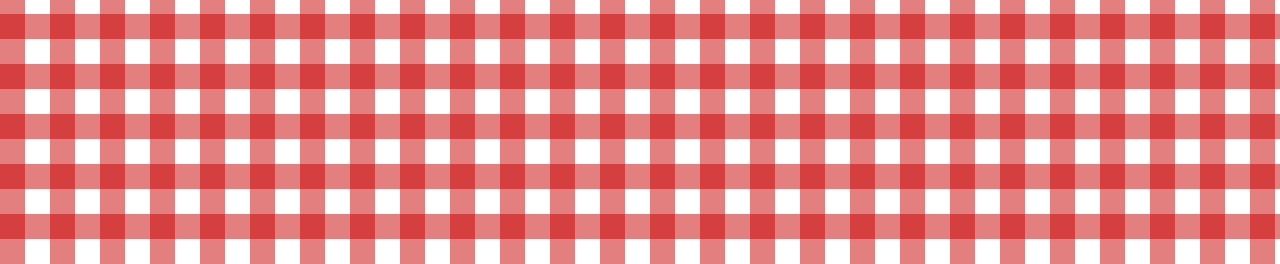
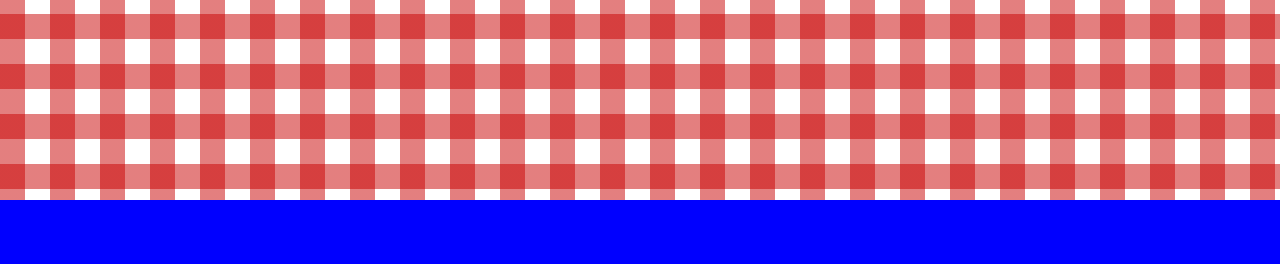
Before and after one commit to danialgagne/project3, a Django app: page / in a window 1280 px wide. Shown: the part 536-800 px from the top of the page. Run offline with Django 3.2, Linux system fonts and the light colour scheme; data that the repository does not hold is empty.

Commit message:
start building cart ui

```diff
--- a/orders/static/orders/css/styles.css
+++ b/orders/static/orders/css/styles.css
@@ -36,7 +36,7 @@ input {
   transform: translate(-50%);
   background-color: wheat;
   box-shadow: 5px 10px 18px #888888;
-  margin-bottom: 2%;
+  margin-bottom: 8%;
   margin-top: 2%;
   padding-bottom: 1%; }
 
@@ -121,4 +121,11 @@ input {
   color: #4b4ba3;
   background-color: white; }
 
+#shopping-cart {
+  position: fixed;
+  bottom: 0;
+  height: 8%;
+  background-color: blue;
+  width: 100%; }
+
 /*# sourceMappingURL=styles.css.map */
--- a/orders/static/orders/css/styles.scss
+++ b/orders/static/orders/css/styles.scss
@@ -47,7 +47,7 @@ input {
     transform: translate(-50%);
     background-color: wheat;
     box-shadow: 5px 10px 18px #888888;
-    margin-bottom: 2%;
+    margin-bottom: 8%;
     margin-top: 2%;
     padding-bottom: 1%;
 }
@@ -156,3 +156,11 @@ input {
     color:  rgb(75, 75, 163);
     background-color: white;
 }
+
+#shopping-cart {
+    position: fixed;
+    bottom: 0;
+    height: 8%;
+    background-color: blue;
+    width: 100%;
+}
--- a/orders/templates/orders/base.html
+++ b/orders/templates/orders/base.html
@@ -48,5 +48,6 @@
             {% block body %}
             {% endblock %}
         </div>
+        <section id="shopping-cart"></section>
     </body>
 </html>
--- a/orders/templates/orders/index.html
+++ b/orders/templates/orders/index.html
@@ -39,5 +39,5 @@
             {% endfor %}
         </table>
         {% endfor %}
-        </section>
+    </section>
 {% endblock %}
```
Also changed, not shown: 1 other file.
